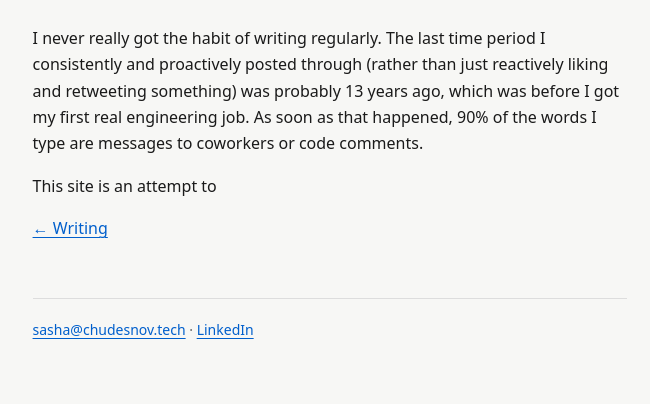
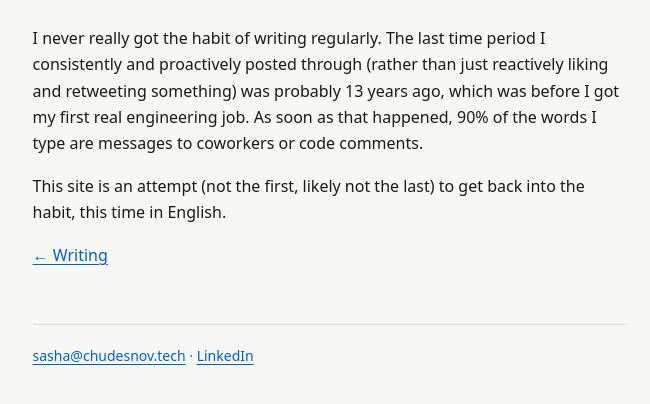
Before and after one commit to Chudesnov/chudesnov.tech, an Eleventy site: page src/writing/hello-world.md in a window 1280 px wide. Shown: the part 136-540 px from the top of the page, without its empty margins (310-960 px from the left). Built offline with nearby package versions, Linux system fonts and the light colour scheme; Eleventy itself is replaced by a stand-in of ours; files that its build step writes are made by us from their sources.

```diff
--- a/src/writing/hello-world.md
+++ b/src/writing/hello-world.md
@@ -7,4 +7,4 @@
 
 I never really got the habit of writing regularly. The last time period I consistently and proactively posted through (rather than just reactively liking and retweeting something) was probably 13 years ago, which was before I got my first real engineering job. As soon as that happened, 90% of the words I type are messages to coworkers or code comments.
 
-This site is an attempt to
+This site is an attempt (not the first, likely not the last) to get back into the habit, this time in English.
```
